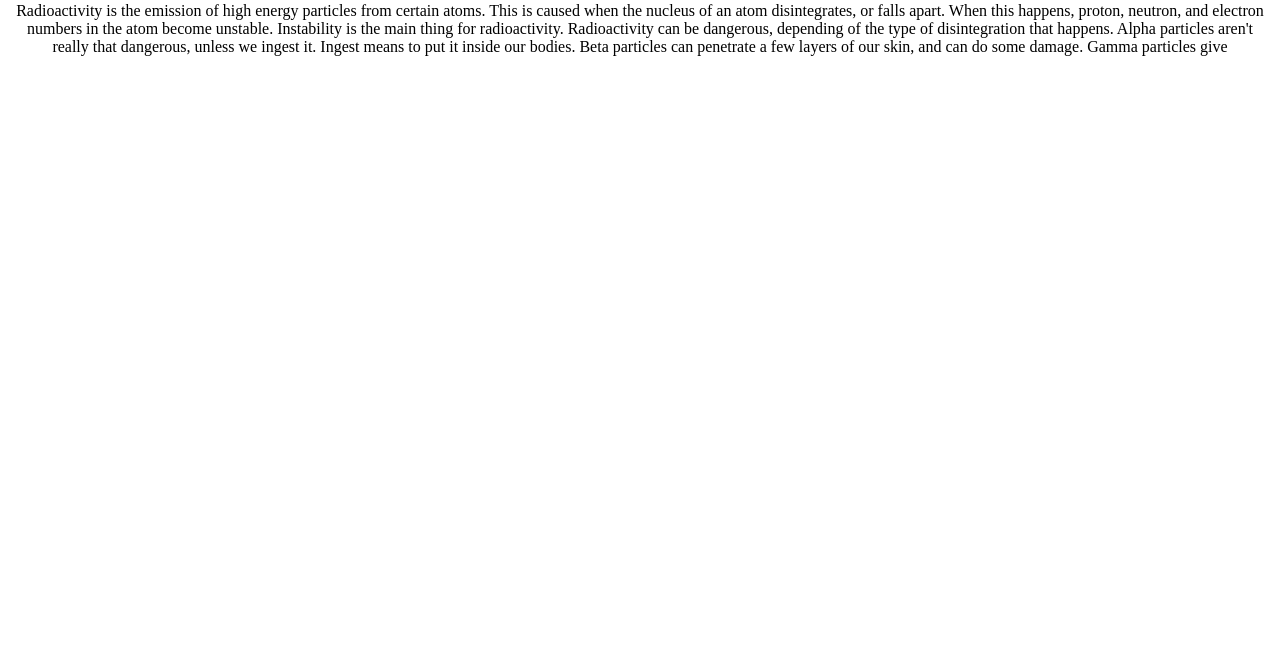
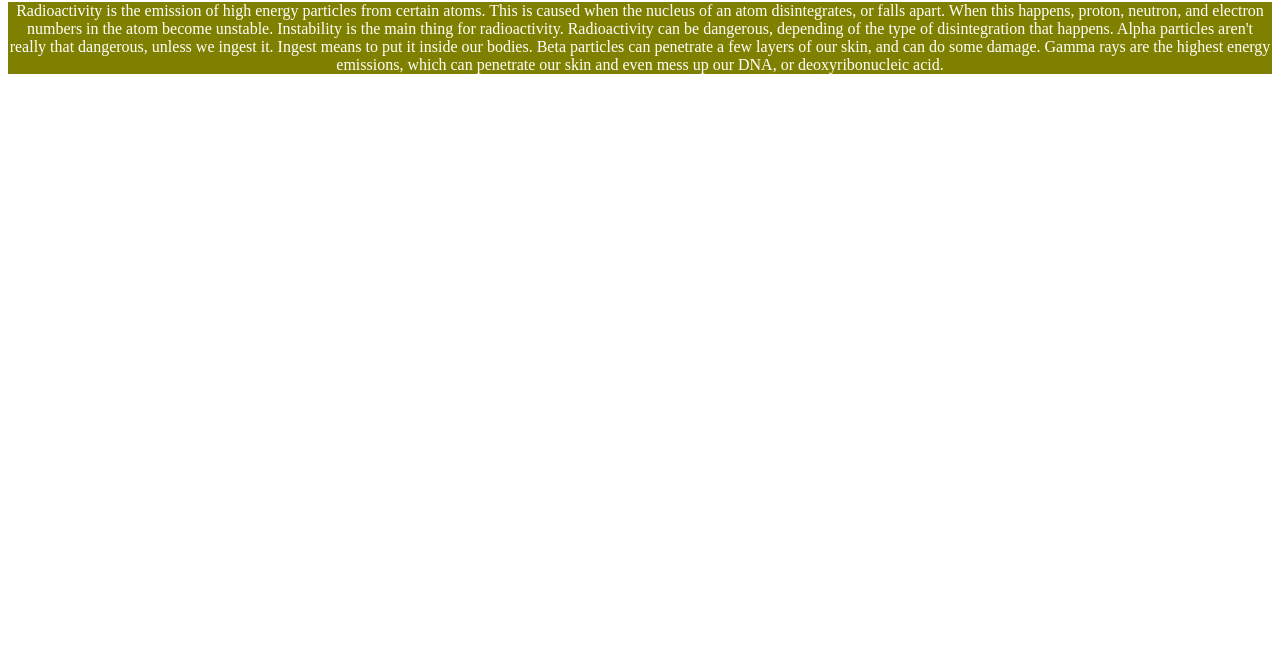
Before and after one commit to nikoskalnis/website, a plain HTML site: page index.html in a window 1280 px wide. Shown: the part 137-800 px from the top of the page. Drawn offline with Linux system fonts and the light colour scheme.

Commit message:
Update index.html

```diff
--- a/index.html
+++ b/index.html
@@ -13,6 +13,8 @@
    .text{
      text-align: center;
      font-size: 46;
+     background-color: olive;
+     color:white;
    }
   </style>
 </html>
@@ -23,6 +25,7 @@
   <p class="text">
     Radioactivity is the emission of high energy particles from certain atoms. This is caused when the nucleus of an atom disintegrates, or falls apart.
     When this happens, proton, neutron, and electron numbers in the atom become unstable. Instability is the main thing for radioactivity. Radioactivity can be dangerous, depending of the type of disintegration that happens.
-    Alpha particles aren't really that dangerous, unless we ingest it. Ingest means to put it inside our bodies. Beta particles can penetrate a few layers of our skin, and can do some damage. Gamma particles give
+    Alpha particles aren't really that dangerous, unless we ingest it. Ingest means to put it inside our bodies. Beta particles can penetrate a few layers of our skin, and can do some damage. Gamma rays are the highest energy emissions, which can penetrate
+    our skin and even mess up our DNA, or deoxyribonucleic acid.
   </p>
 </body>
```
